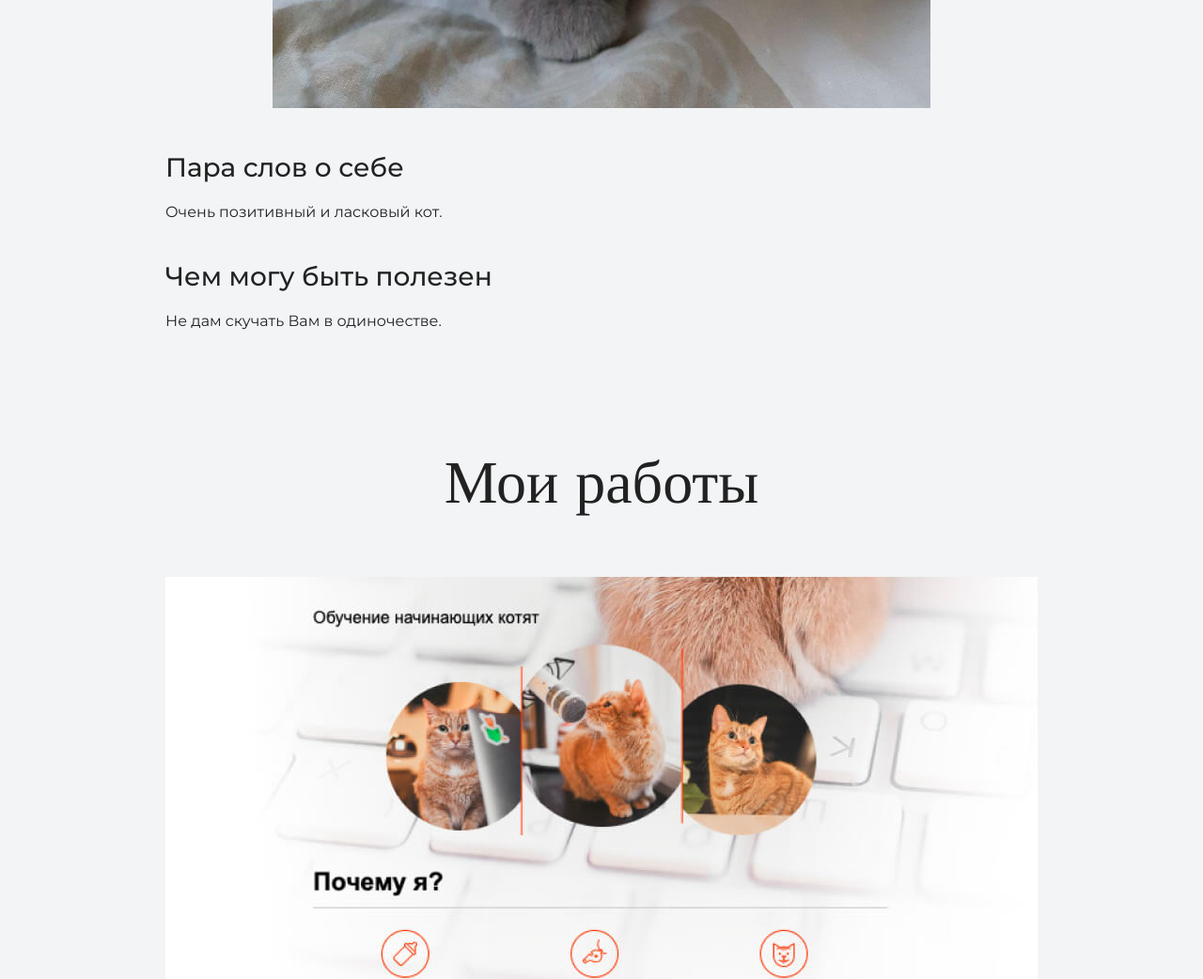
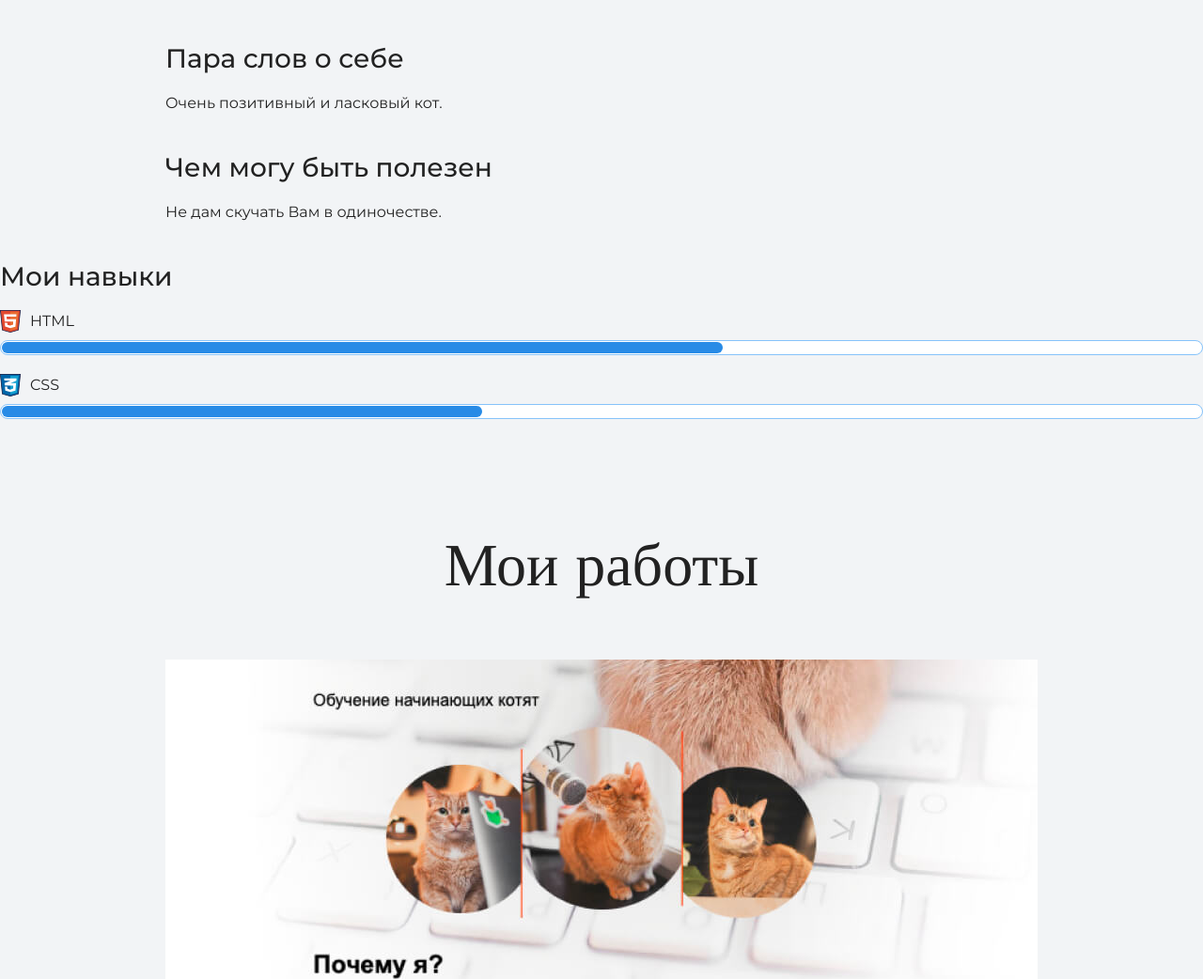
Before and after one commit to andrewgorun/my-site, a plain HTML site: page index.html in a window 1280 px wide. Shown: the part 1871-2913 px from the top of the page at 94% size. Drawn offline with nearby package versions, Linux system fonts and the light colour scheme.

Commit message:
Add files via upload
renew

```diff
--- a/index.html
+++ b/index.html
@@ -26,12 +26,21 @@
       <div class="container">
         <h2 class="subheading">Давайте познакомимся</h2>
           <figure class="user-image">
-            <img src="files/user.jpg" width="700" alt="Фотография кота-пирожка">
+            <img src="files/user.jpg" width="600" alt="Фотография кота-пирожка">
           </figure>
         <h3>Пара слов о себе</h3>
         <p>Очень позитивный и ласковый кот.</p>
         <h3>Чем могу быть полезен</h3>
         <p>Не дам скучать Вам в одиночестве.</p>
+      </div>
+      <div class="skills">
+        <h3>Мои навыки</h3>
+          <dl class="skills-list">
+            <dt class="skill-html">HTML</dt>
+            <dd class="level"><div style="width: 60%;">60%</div></dd>
+            <dt class="skill-css">CSS</dt>
+            <dd class="level"><div style="width: 40%;">40%</div></dd>
+            </dl>
       </div>
     </section>
 
```
